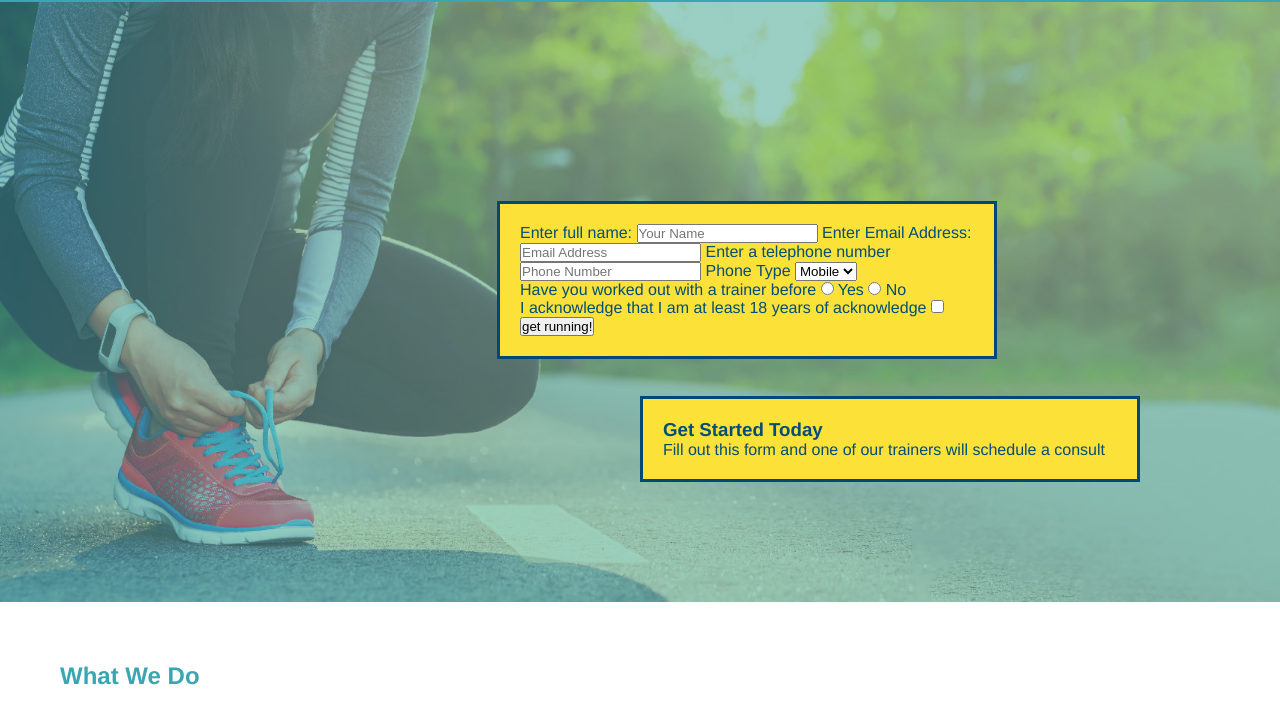
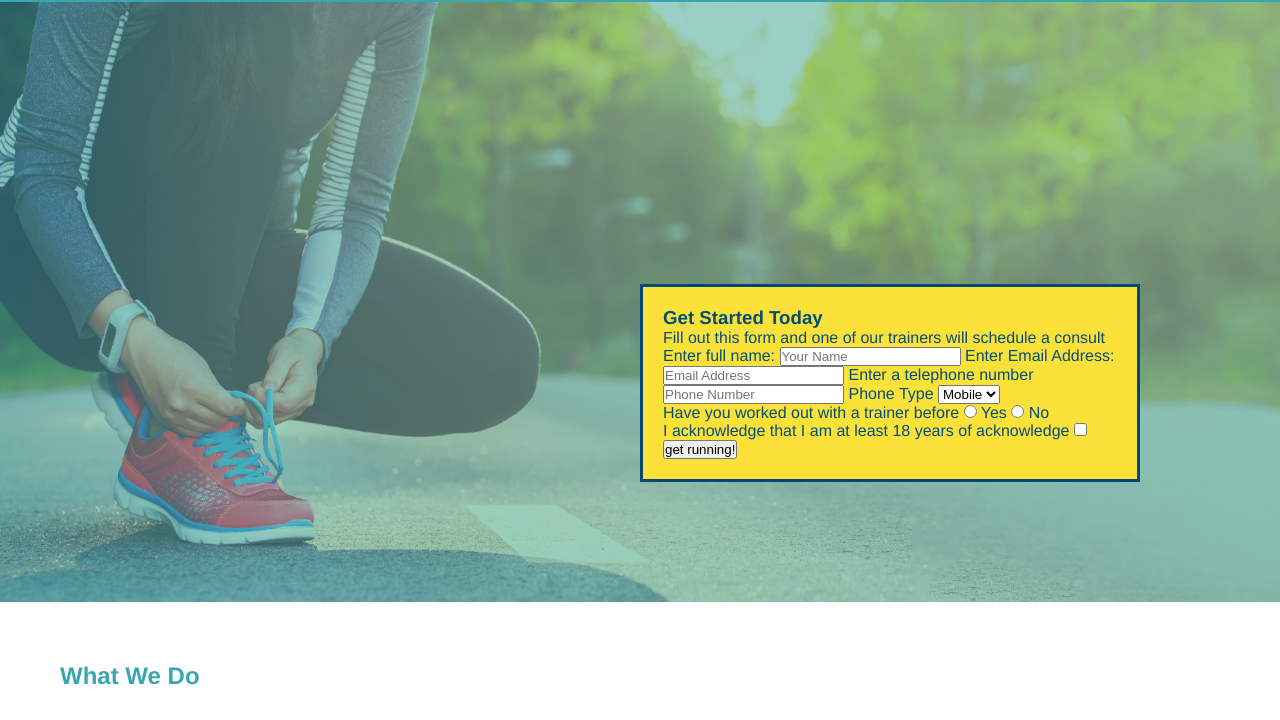
Before and after one commit to FatherDkay/run-buddy, a plain HTML site: page index.html in a window 1280 px wide. Shown: the part 80-800 px from the top of the page. Drawn offline with Linux system fonts and the light colour scheme.

Commit message:
<fix form>

```diff
--- a/index.html
+++ b/index.html
@@ -36,7 +36,7 @@
                 <h3>Get Started Today</h3>
                 <p> Fill out this form and one of our trainers will schedule a consult</p>
                 <!-- Add form element -->
-                <form class="hero-form">
+                <form>
                     <label for="name">Enter full name:</label>
                     <input type ="text" placeholder="Your Name" name="name id="name" />
                     <label for="email">Enter Email Address:</label>
```
